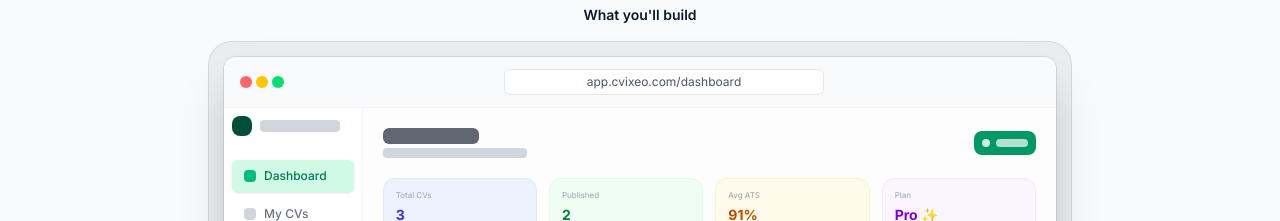
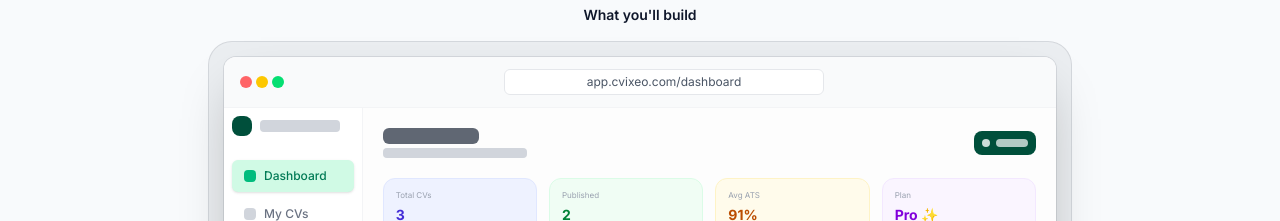
Before and after one commit to Ncarmend/MYCVCRAFT, a Next.js app: page /pricing in a window 1280 px wide. Shown: the part 803-1024 px from the top of the page. Built offline with nearby package versions, Linux system fonts and the light colour scheme; no server answers.

Commit message:
new color

```diff
--- a/app/pricing/PricingClient.tsx
+++ b/app/pricing/PricingClient.tsx
@@ -216,7 +216,7 @@ export function PricingClient() {
                         <div className="mb-1 h-4 w-24 rounded-md bg-gray-800 opacity-70" />
                         <div className="h-2.5 w-36 rounded bg-gray-300" />
                       </div>
-                      <div className="flex h-6 items-center gap-1.5 rounded-lg bg-emerald-600 px-2">
+                      <div className="flex h-6 items-center gap-1.5 rounded-lg bg-emerald-900 px-2">
                         <div className="h-2 w-2 rounded-full bg-white opacity-80" />
                         <div className="h-2 w-8 rounded bg-white opacity-70" />
                       </div>
```
